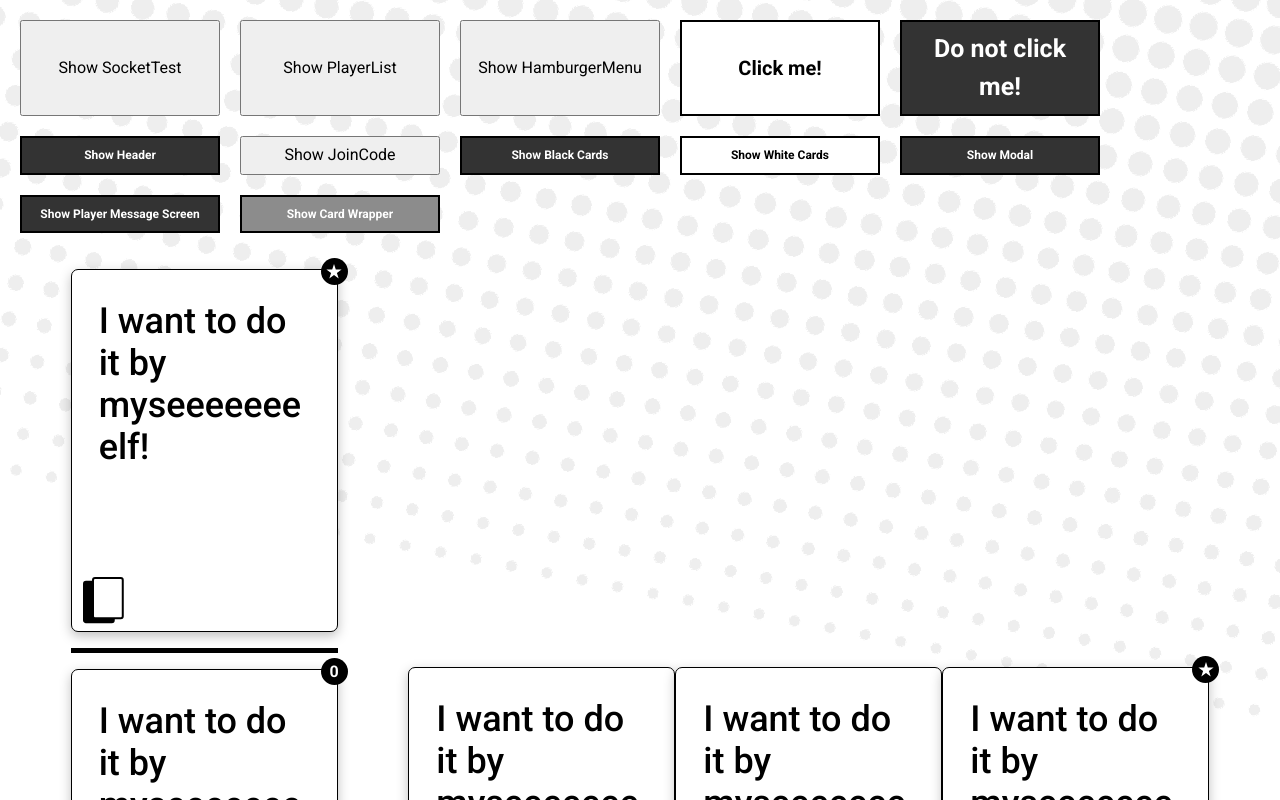
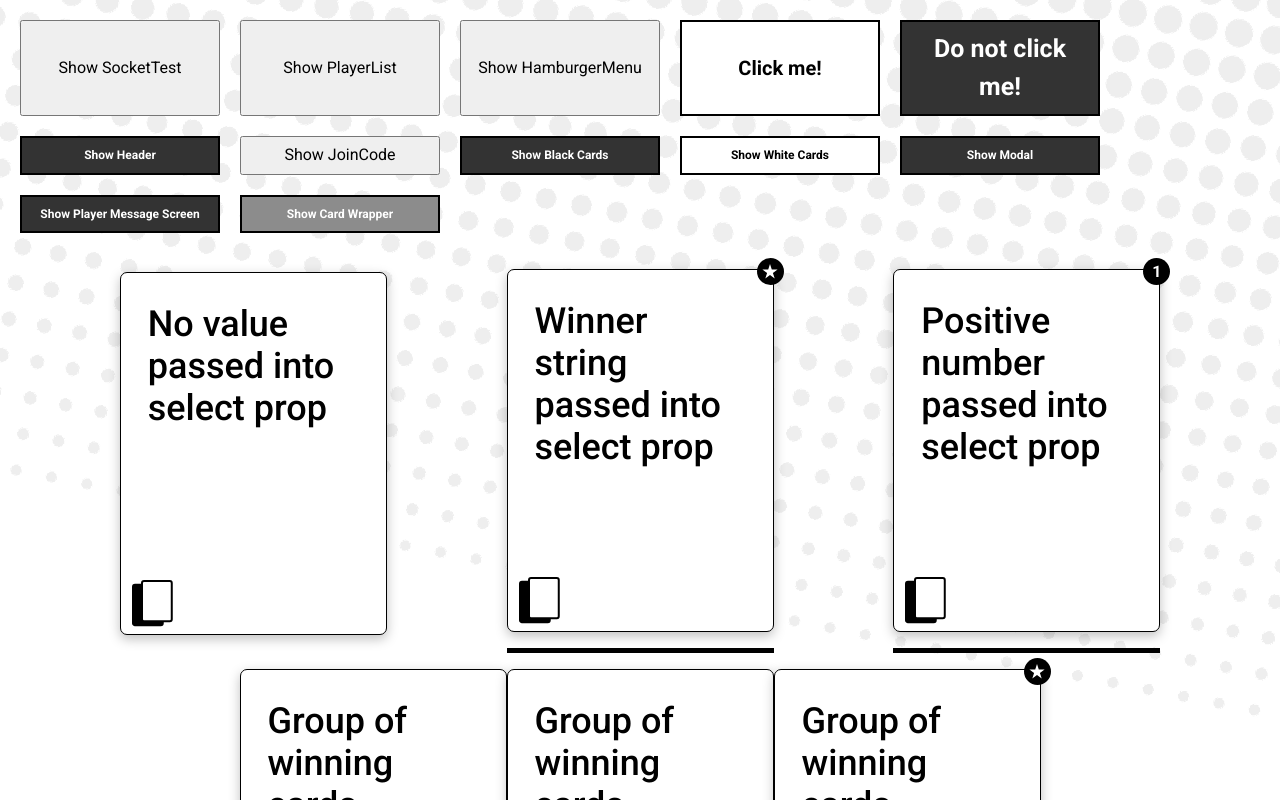
Before and after one commit to I3uckwheat/cards-of-carousal, a React (Create React App) app in the folder frontend/: page / in a window 1280 px wide. Both pictures are taken after a click on the button "Show Card Wrapper". Shown: the top 800 px of the page. Built offline with nearby package versions, Linux system fonts and the light colour scheme; no server answers.

Commit message:
update CardWrapper preview and add conditional rendering for Circle component plus additional tests

```diff
--- a/frontend/src/components/CardWrapper/CardWrapper.js
+++ b/frontend/src/components/CardWrapper/CardWrapper.js
@@ -4,8 +4,12 @@ import styled from 'styled-components';
 import star from '../../assets/star-1.svg';
 
 const propTypes = {
-  select: PropTypes.oneOf([1, 2, 3, 'winner']).isRequired,
+  select: PropTypes.oneOf([1, 2, 3, 'winner', null]),
   children: PropTypes.node.isRequired,
+};
+
+const defaultProps = {
+  select: null,
 };
 
 const Wrapper = styled.div`
@@ -38,6 +42,7 @@ const Circle = styled.div`
 export default function CardWrapper({ children, select }) {
   return (
     <Wrapper data-testid="card-wrapper" select={select}>
+      {select && (
         <Circle>
           {typeof select === 'number' ? (
             select
@@ -45,9 +50,11 @@ export default function CardWrapper({ children, select }) {
             <img src={star} alt="Star" data-testid="star" />
           )}
         </Circle>
+      )}
       {children}
     </Wrapper>
   );
 }
 
 CardWrapper.propTypes = propTypes;
+CardWrapper.defaultProps = defaultProps;
--- a/frontend/src/temp/CardWrapperExample.js
+++ b/frontend/src/temp/CardWrapperExample.js
@@ -15,27 +15,25 @@ function CardWrapperExample() {
       }}
     >
       <div>
-        <div>
-          <CardWrapper select="winner">
-            <WhiteCard>I want to do it by myseeeeeeeelf!</WhiteCard>
+        <CardWrapper>
+          <WhiteCard>No value passed into select prop</WhiteCard>
         </CardWrapper>
       </div>
       <div>
-          <CardWrapper select={0}>
-            <WhiteCard>I want to do it by myseeeeeeeelf!</WhiteCard>
+        <CardWrapper select="winner">
+          <WhiteCard>Winner string passed into select prop</WhiteCard>
         </CardWrapper>
       </div>
       <div>
         <CardWrapper select={1}>
-            <WhiteCard>I want to do it by myseeeeeeeelf!</WhiteCard>
+          <WhiteCard>Positive number passed into select prop</WhiteCard>
         </CardWrapper>
-        </div>
       </div>
       <div>
         <CardWrapper select="winner">
-          <WhiteCard>I want to do it by myseeeeeeeelf!</WhiteCard>
-          <WhiteCard>I want to do it by myseeeeeeeelf!</WhiteCard>
-          <WhiteCard>I want to do it by myseeeeeeeelf!</WhiteCard>
+          <WhiteCard>Group of winning cards</WhiteCard>
+          <WhiteCard>Group of winning cards</WhiteCard>
+          <WhiteCard>Group of winning cards</WhiteCard>
         </CardWrapper>
       </div>
     </div>
```
Also changed, not shown: 1 other file (tests, documents, lock files or other folders). Lines whose indentation alone changed are shown as unchanged.
